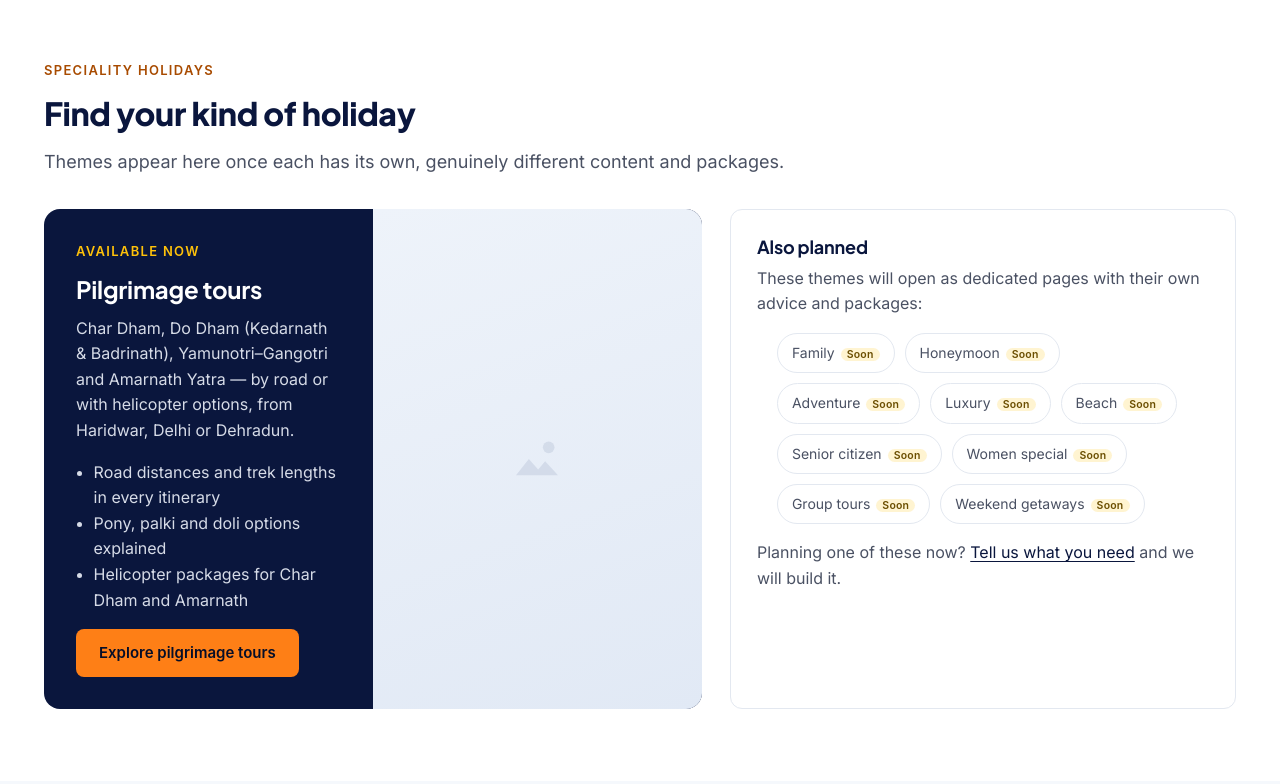
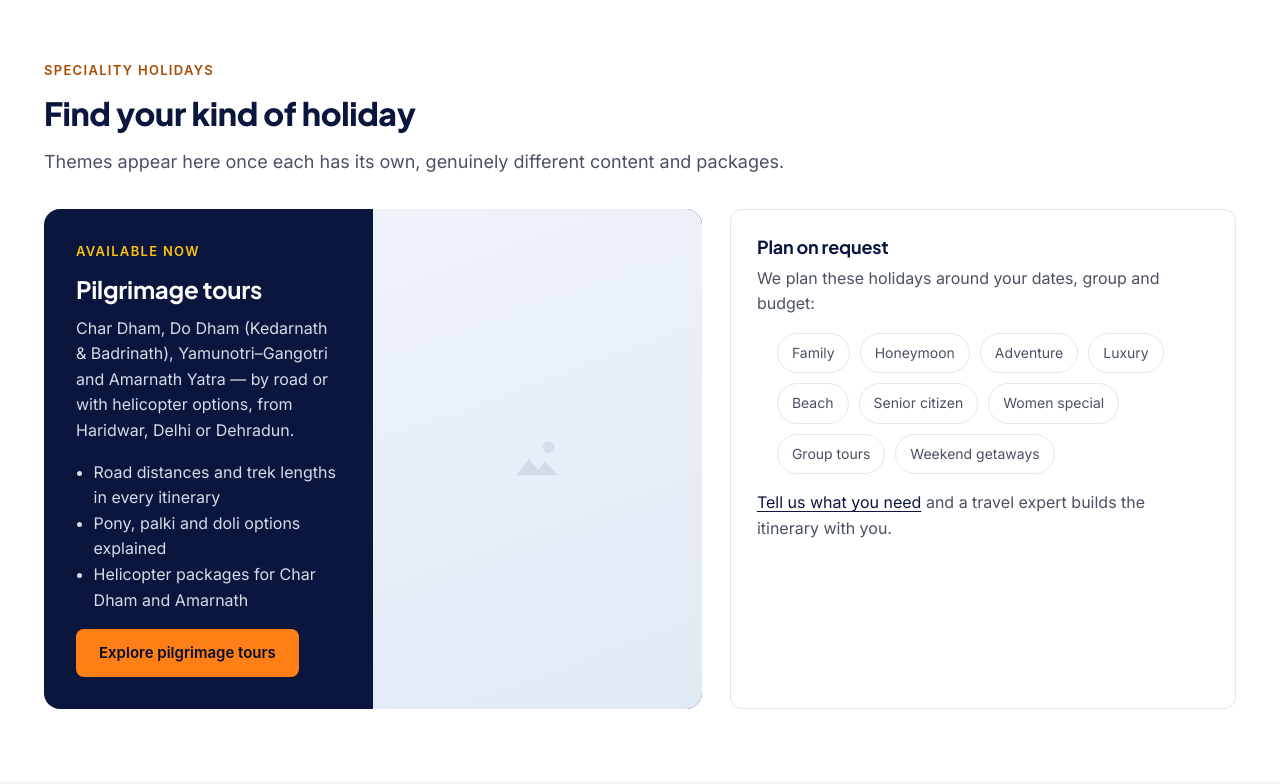
Before and after one commit to paynancial/HGT, a PHP site: page / in a window 1280 px wide. Shown: the part 2892-3676 px from the top of the page. Run offline with PHP 8.4, Linux system fonts and the light colour scheme.

Commit message:
Remove Coming soon badges from homepage and International page
Change type: PAGE-SPECIFIC (homepage 'Also planned' card; international
holidays region line). Themes now presented as 'Plan on request' with a
link to Customised Tours; no badges. Other page types verified unchanged.

Co-Authored-By: Claude Opus 5.5 <noreply@anthropic.com>
Claude-Session: https://claude.ai/code/session_01KPzwwnBhosvvYJ3t9UXCzD

```diff
--- a/public_html/include/templates/region.php
+++ b/public_html/include/templates/region.php
@@ -47,7 +47,7 @@ if (!function_exists('hg_render_region')) {
         <h2 class="hg-h2" id="dest-title">Choose a destination</h2>
         <div class="hg-grid hg-grid--dest"><?php foreach ($groups as $g) echo hg_destination_card($g); ?></div>
         <?php if (!empty($meta['soon'])) { ?>
-        <p class="hg-muted" style="margin-top:20px">Coming soon: <?= hg_e(implode(', ', $meta['soon'])) ?>. <a href="/customized-holidays">Ask us</a> — we can plan these on request.</p>
+        <p class="hg-muted" style="margin-top:20px">Also planned on request: <?= hg_e(implode(', ', $meta['soon'])) ?>. <a href="/customized-holidays">Ask us</a> and we will plan the trip for you.</p>
         <?php } ?>
     </div>
 </section>
--- a/public_html/index.php
+++ b/public_html/index.php
@@ -123,14 +123,14 @@ hg_layout_start(array(
                 <?= hg_img('assets/img/destination/chardham1.jpg', 'Char Dham pilgrimage in the Garhwal Himalaya', 600, 600) ?>
             </article>
             <div class="hg-card">
-                <h3>Also planned</h3>
-                <p class="hg-muted">These themes will open as dedicated pages with their own advice and packages:</p>
+                <h3>Plan on request</h3>
+                <p class="hg-muted">We plan these holidays around your dates, group and budget:</p>
                 <ul class="hg-tags">
                     <?php foreach (array('Family', 'Honeymoon', 'Adventure', 'Luxury', 'Beach', 'Senior citizen', 'Women special', 'Group tours', 'Weekend getaways') as $t) { ?>
-                    <li><?= hg_e($t) ?><span class="hg-soon__tag">Soon</span></li>
+                    <li><?= hg_e($t) ?></li>
                     <?php } ?>
                 </ul>
-                <p class="hg-muted" style="margin-top:16px">Planning one of these now? <a href="/customized-holidays">Tell us what you need</a> and we will build it.</p>
+                <p class="hg-muted" style="margin-top:16px"><a href="/customized-holidays">Tell us what you need</a> and a travel expert builds the itinerary with you.</p>
             </div>
         </div>
     </div>
```
